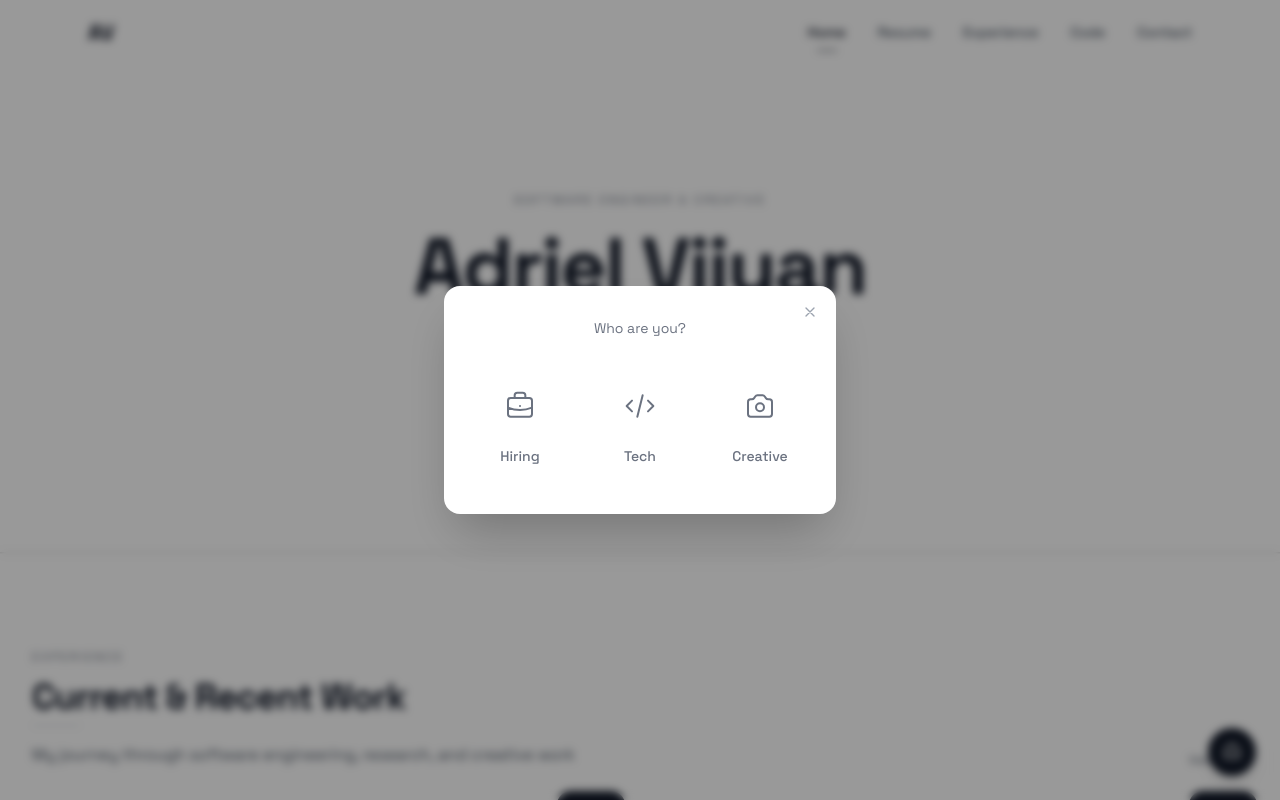
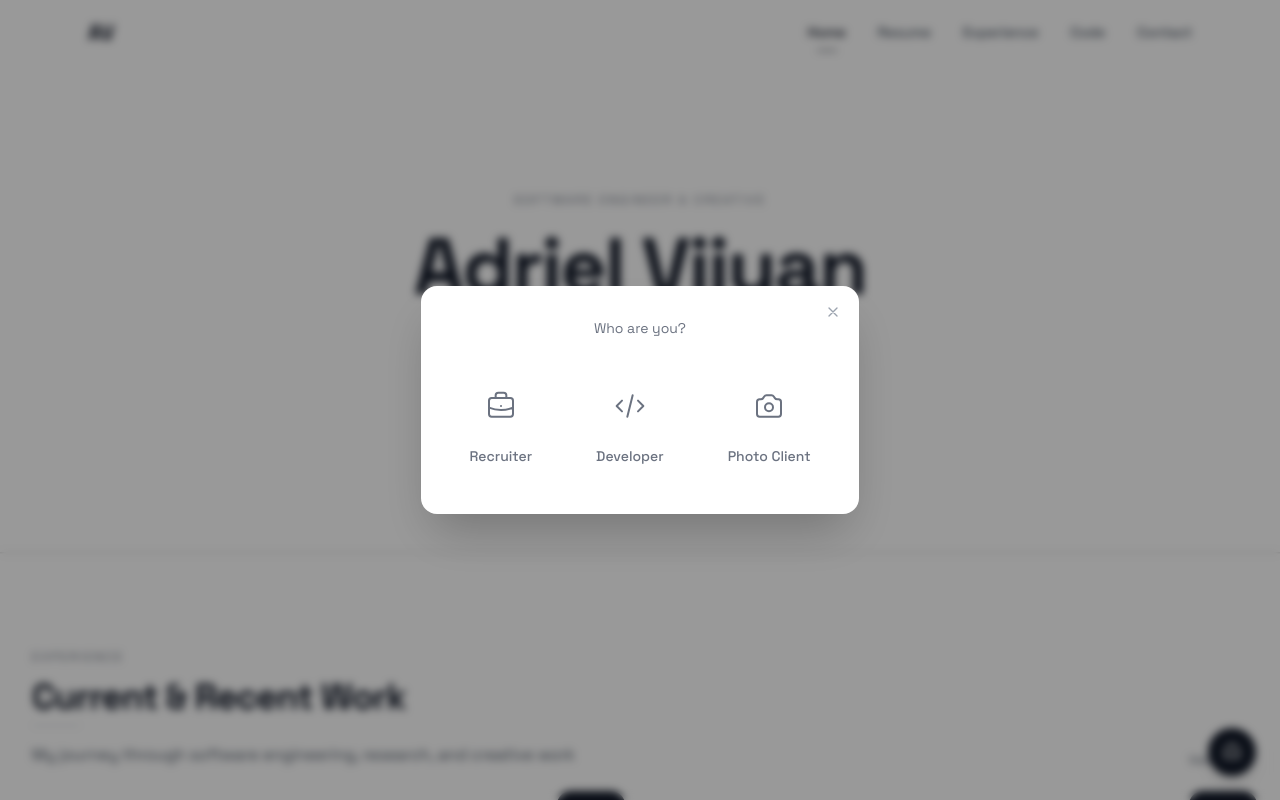
Before and after one commit to aviju888/portfolio, a Next.js app: page / in a window 1280 px wide. Shown: the top 800 px of the page. Built offline with nearby package versions, Linux system fonts and the light colour scheme.

Commit message:
Update visitor mode labels: Recruiter, Developer, Photo Client

```diff
--- a/app/components/ModeSwitcher.tsx
+++ b/app/components/ModeSwitcher.tsx
@@ -25,9 +25,9 @@ const modeIcons: Record<VisitorMode, JSX.Element> = {
 };
 
 const modeLabels: Record<VisitorMode, string> = {
-  hiring: 'Hiring',
-  tech: 'Tech',
-  creative: 'Creative',
+  hiring: 'Recruiter',
+  tech: 'Developer',
+  creative: 'Photo Client',
 };
 
 export default function ModeSwitcher() {
--- a/app/components/VisitorModePopup.tsx
+++ b/app/components/VisitorModePopup.tsx
@@ -7,7 +7,7 @@ import { VisitorMode } from '@/lib/types';
 const modes: { id: VisitorMode; label: string; icon: JSX.Element }[] = [
   {
     id: 'hiring',
-    label: 'Hiring',
+    label: 'Recruiter',
     icon: (
       <svg className="w-8 h-8" fill="none" stroke="currentColor" viewBox="0 0 24 24">
         <path strokeLinecap="round" strokeLinejoin="round" strokeWidth={1.5} d="M21 13.255A23.931 23.931 0 0112 15c-3.183 0-6.22-.62-9-1.745M16 6V4a2 2 0 00-2-2h-4a2 2 0 00-2 2v2m4 6h.01M5 20h14a2 2 0 002-2V8a2 2 0 00-2-2H5a2 2 0 00-2 2v10a2 2 0 002 2z" />
@@ -16,7 +16,7 @@ const modes: { id: VisitorMode; label: string; icon: JSX.Element }[] = [
   },
   {
     id: 'tech',
-    label: 'Tech',
+    label: 'Developer',
     icon: (
       <svg className="w-8 h-8" fill="none" stroke="currentColor" viewBox="0 0 24 24">
         <path strokeLinecap="round" strokeLinejoin="round" strokeWidth={1.5} d="M10 20l4-16m4 4l4 4-4 4M6 16l-4-4 4-4" />
@@ -25,7 +25,7 @@ const modes: { id: VisitorMode; label: string; icon: JSX.Element }[] = [
   },
   {
     id: 'creative',
-    label: 'Creative',
+    label: 'Photo Client',
     icon: (
       <svg className="w-8 h-8" fill="none" stroke="currentColor" viewBox="0 0 24 24">
         <path strokeLinecap="round" strokeLinejoin="round" strokeWidth={1.5} d="M3 9a2 2 0 012-2h.93a2 2 0 001.664-.89l.812-1.22A2 2 0 0110.07 4h3.86a2 2 0 011.664.89l.812 1.22A2 2 0 0018.07 7H19a2 2 0 012 2v9a2 2 0 01-2 2H5a2 2 0 01-2-2V9z" />
```
